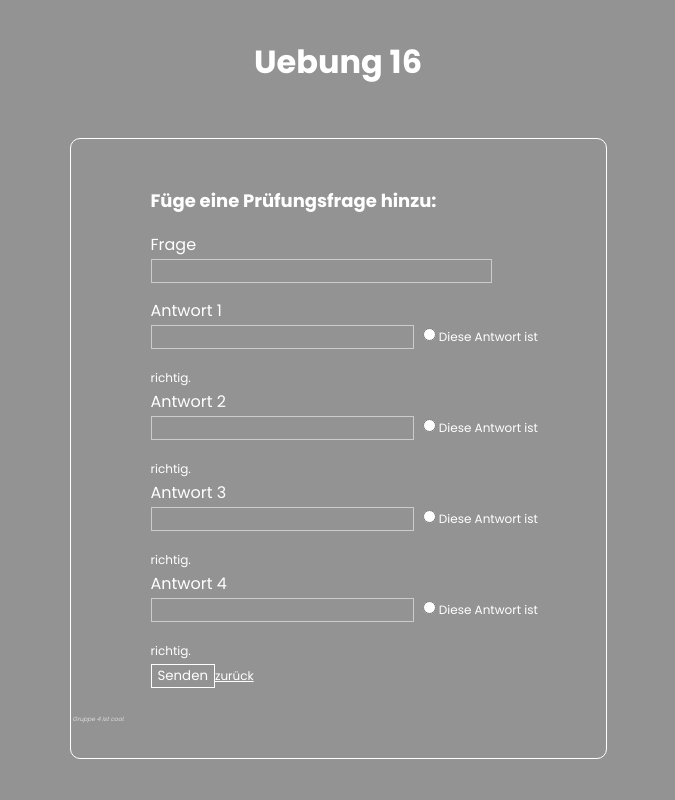
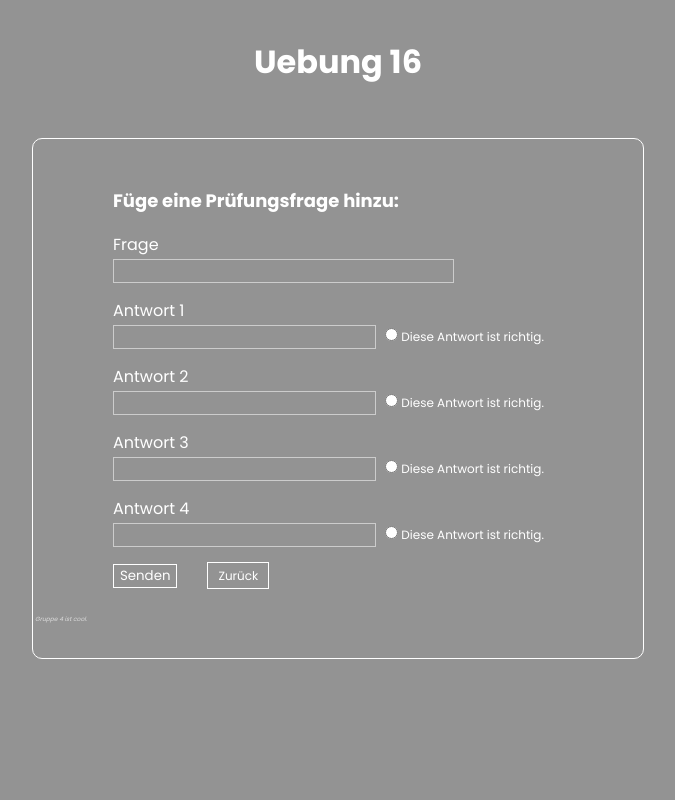
Before and after one commit to CodaCodalis/turbo-carnym-val, a PHP site: page /php-uebung/uebung16.php in a window 1280 px wide. Shown: the whole page, without its empty margins (302-977 px from the left). Run offline with PHP 8.4, Linux system fonts and the light colour scheme.

Commit message:
formular zurück Button

```diff
--- a/php-uebung/css/formular.css
+++ b/php-uebung/css/formular.css
@@ -19,7 +19,7 @@
   }
 
 #formular{
-    width: 425px;
+    width: 500px;
     margin: auto;
     padding: 30px 30px 30px 80px;
     text-align: left;
@@ -72,3 +72,20 @@ i{
     margin-left: -78px;
     margin-bottom: -78px;
 }
+
+#btn{
+    text-decoration: none;
+    color: #fff;
+    border: 1px solid #FFF;
+    padding: 4px 10px;
+    margin-left: 30px;
+    background: transparent;
+    position: relative;
+    cursor: pointer;
+}
+
+#btn:hover{
+    background: #FFF;
+    color: #939393;
+    transition: 1s;
+}
--- a/php-uebung/uebung16.php
+++ b/php-uebung/uebung16.php
@@ -44,7 +44,7 @@
             <input type="radio" name="korrekt" id="korrekt4" value="korrekt4" class="check"><a>Diese Antwort ist richtig.</a>
             <br>
 
-            <input onclick="inputCheck();" type="submit" name="send" id="send" value="Senden"><a href="index.php" id="btn">zurück</a>
+            <input onclick="inputCheck();" type="submit" name="send" id="send" value="Senden"><a href="index.php" id="btn">Zurück</a>
          </form>
          <i>Gruppe 4 ist cool.</i>
    </div>
```
